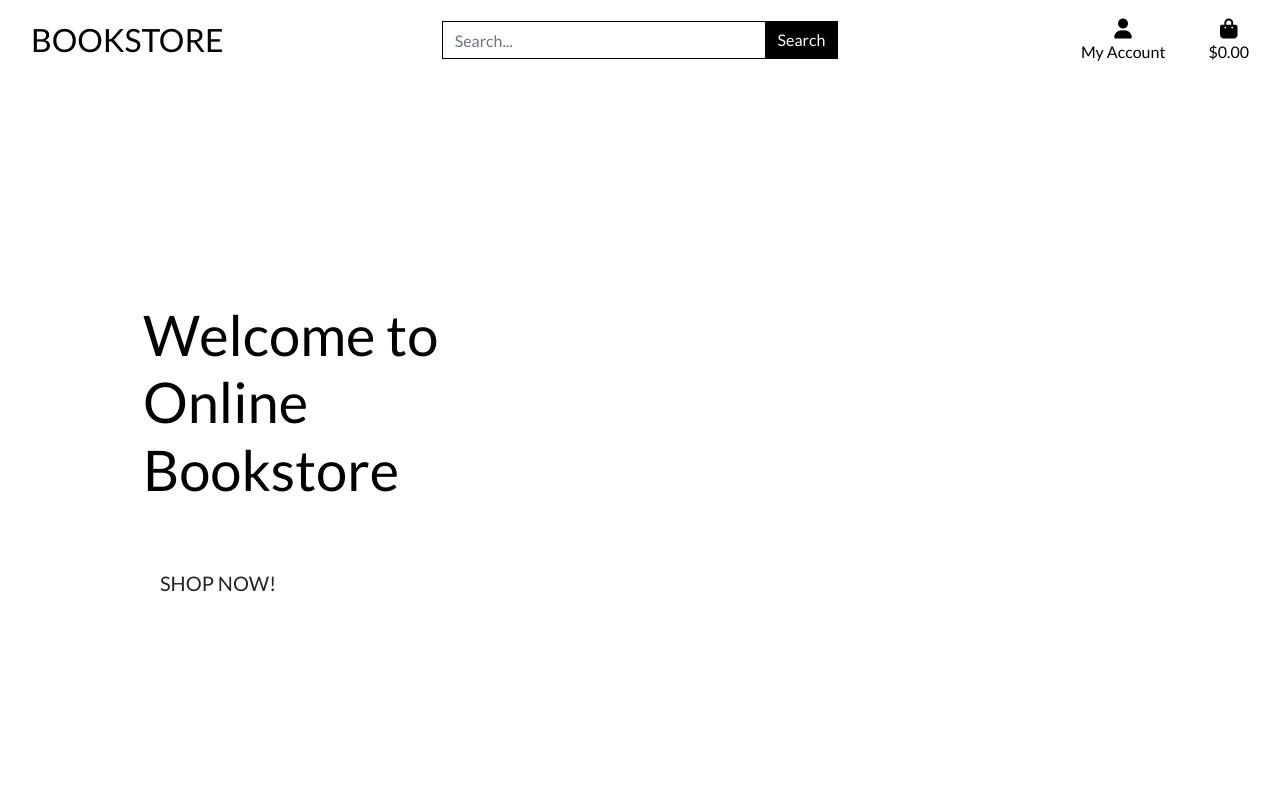
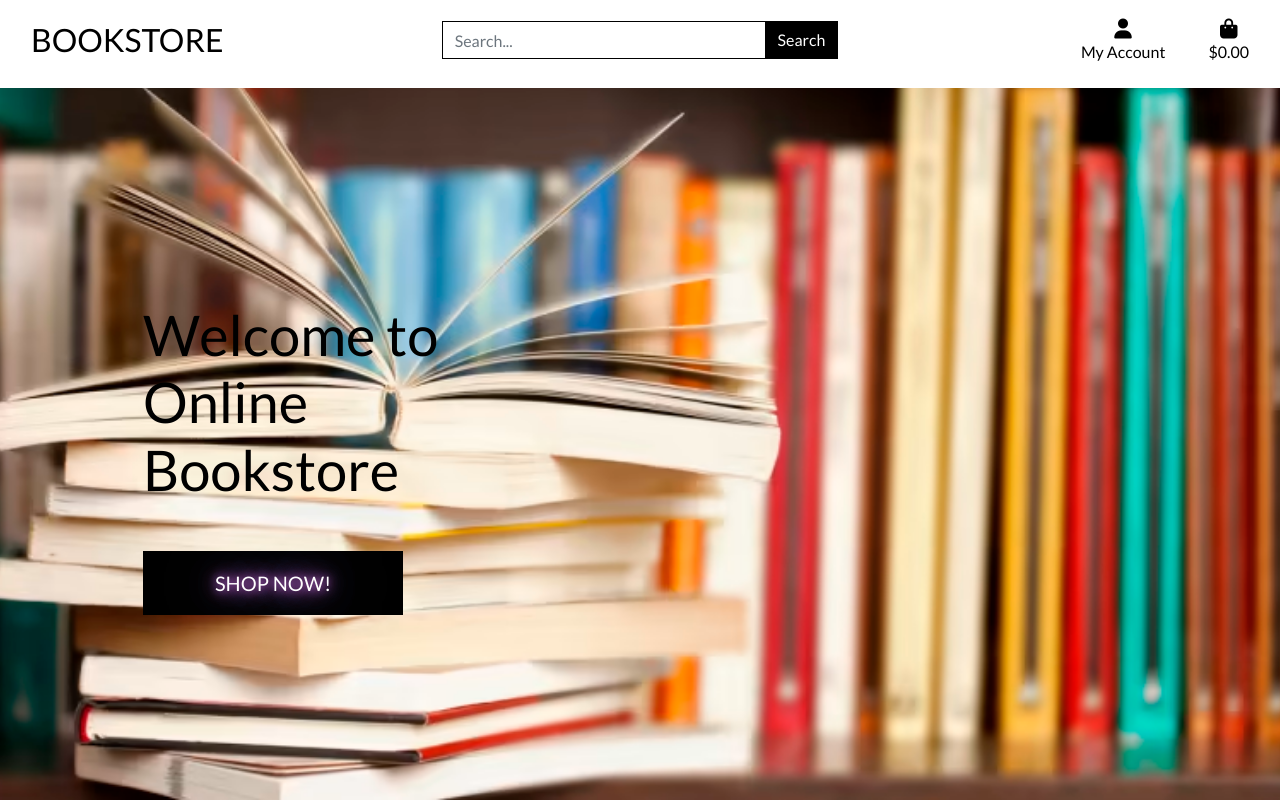
Before and after one commit to mabin9527/online_bookstore, a Django app: template home/templates/home/index.html in a window 1280 px wide. Run offline with Django 3.2, Linux system fonts and the light colour scheme; the template is opened without the code that fills it, so the values that code supplies are empty; some libraries are stand-ins or nearby versions.

Commit message:
Completed homepage and styling it

```diff
--- a/home/templates/home/index.html
+++ b/home/templates/home/index.html
@@ -16,7 +16,7 @@
                 <h1 class="display-4 text-black">
                     Welcome to Online Bookstore
                 </h1>
-                <div class="my-5">
+                <div class="my-5 shop-btn">
                     <h3>
                         <a href="#" class="shop-now-button btn btn-lg rounded-0 text-uppercase py-3">
                             Shop Now!
--- a/online_bookstore/urls.py
+++ b/online_bookstore/urls.py
@@ -15,9 +15,11 @@ Including another URLconf
 """
 from django.contrib import admin
 from django.urls import path, include
+from django.conf import settings
+from django.conf.urls.static import static
 
 urlpatterns = [
     path('admin/', admin.site.urls),
     path('accounts/', include('allauth.urls')),
     path('', include('home.urls')),
-]
+]+ static(settings.MEDIA_URL, document_root=settings.MEDIA_ROOT)
--- a/static/css/base.css
+++ b/static/css/base.css
@@ -3,6 +3,8 @@ html {
 }
 
 body {
+    background: url('/static/images/home.jpg') no-repeat center center fixed;
+    background-size: cover;
     height: calc(100vh - 164px);
     color: black;
     font-family: 'Lato', sans-serif;
@@ -28,6 +30,25 @@ a {
 
 .main-logo-link {
     width: fit-content;
+}
+
+.shop-now-button {
+    background: #000;
+    color: #fff;
+    min-width: 260px;
+    --c: lightseagreen;
+    text-shadow: 0 0 10px var(--c),
+    0 0 20px var(--c),
+    0 0 40px var(--c),
+    0 0 80px var(--c),
+    0 0 160px var(--c);
+    animation: animate 5s linear infinite;
+}
+
+@keyframes animate{
+    to {
+        filter: hue-rotate(360deg);
+    }
 }
 
 .btn-black {
```
Also changed, not shown: static/images/home.jpg (added).
